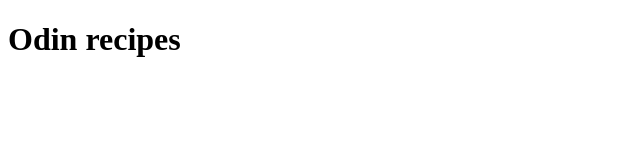
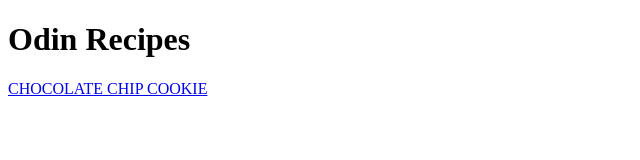
Before and after one commit to Zero200206/odin-recipes, a plain HTML site: page index.html in a window 1280 px wide. Shown: the whole page, without its empty margins (0-640 px from the left). Drawn offline with Linux system fonts and the light colour scheme.

Commit message:
Created_cookies_page_modified_index.html

```diff
--- a/index.html
+++ b/index.html
@@ -1,10 +1,11 @@
 <!DOCTYPE html>
 <html lang="en">
-   <head>
-    <meta charset="UTF = -8">
-    <title>Odin recipes</title>
-   </head>
-   <body>
-    <h1>Odin recipes</h1>
-   </body>
+    <head>
+        <meta charset="UTF -8">
+        <title>Food recipes</title>
+    </head>
+    <body>
+        <h1>Odin Recipes</h1>
+        <a  href="cookies.html">CHOCOLATE CHIP COOKIE</a>
+    </body>
 </html>
```
Also changed, not shown: cookie.html (added, +10 -0 lines).
